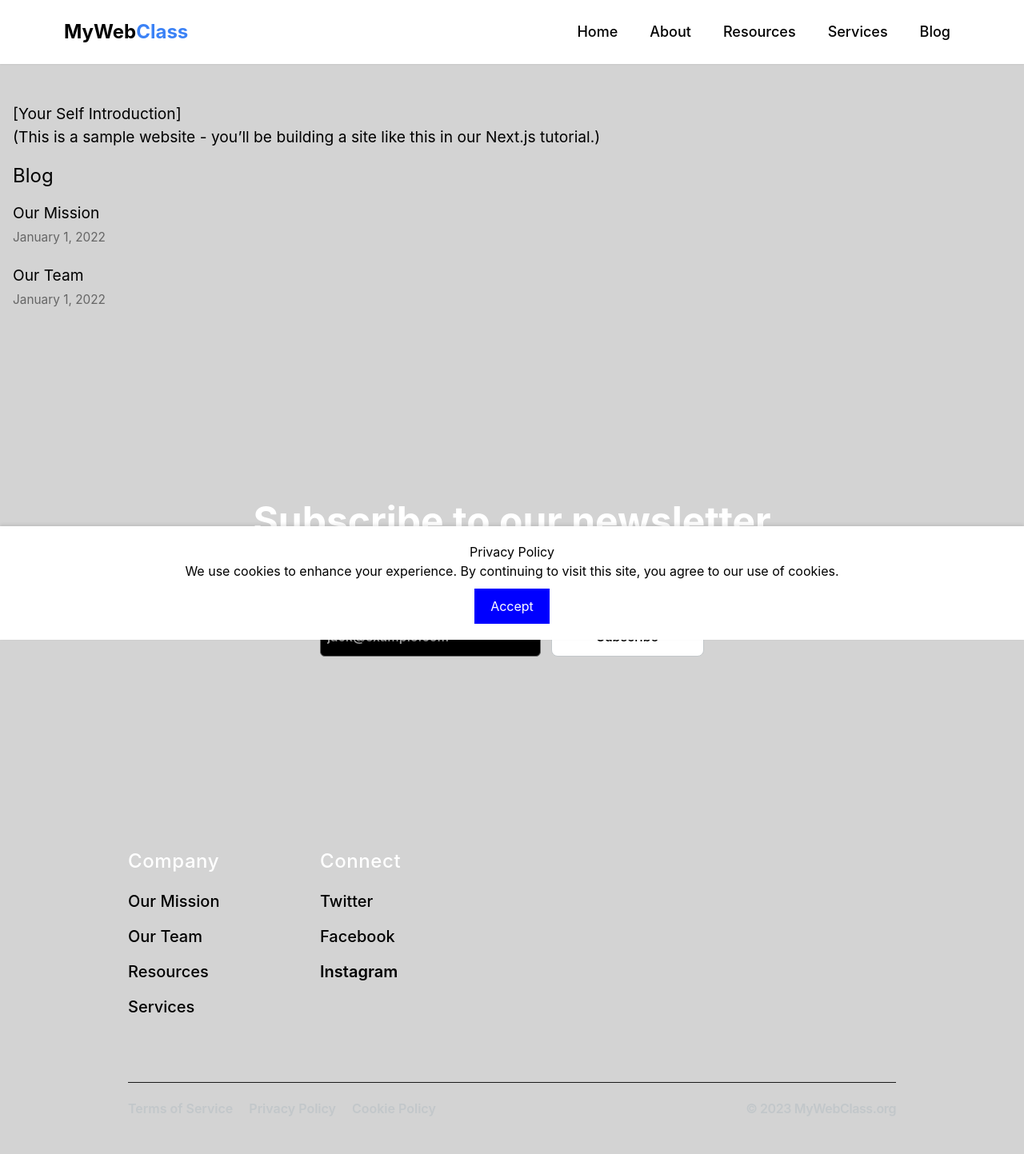
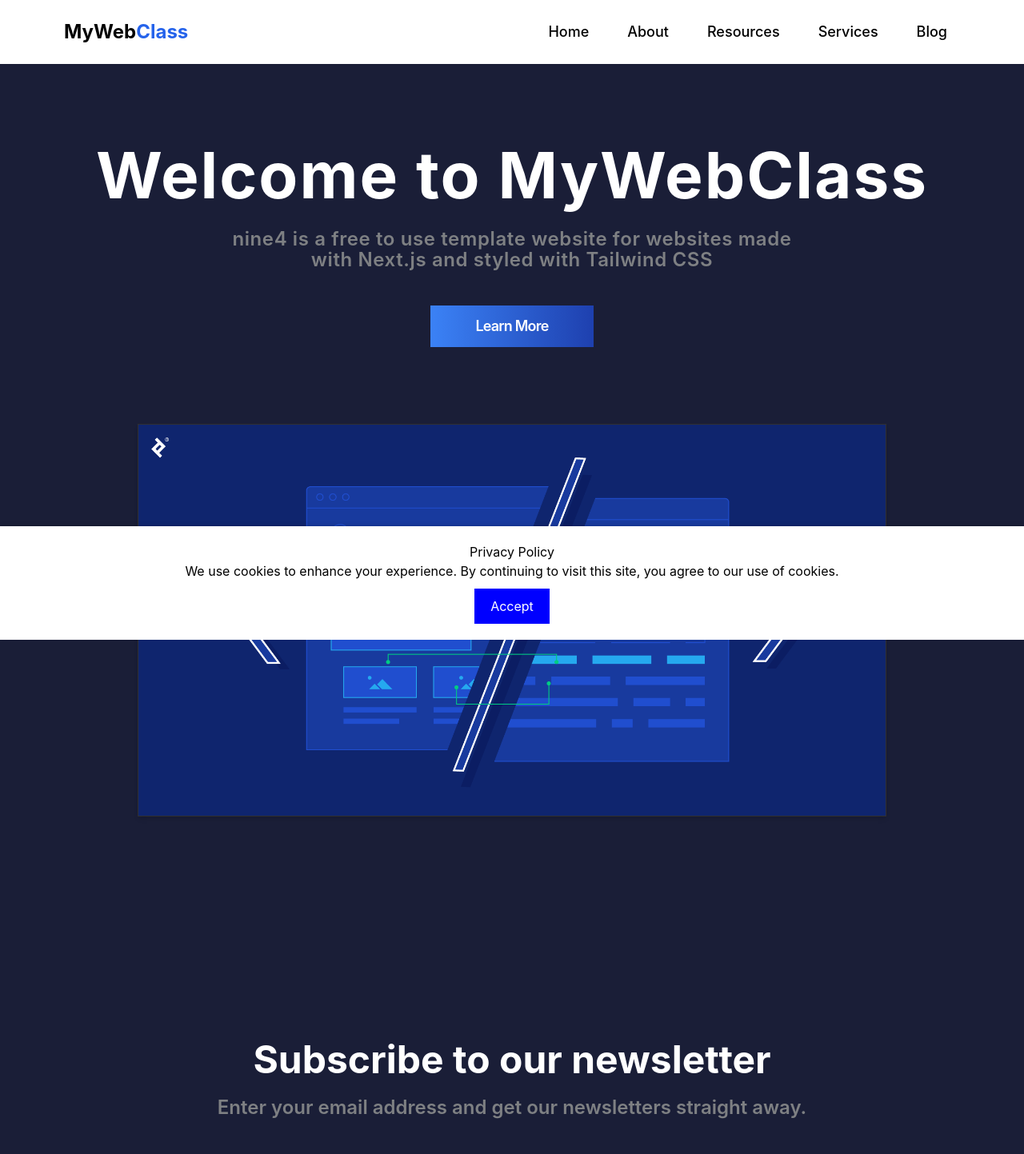
Before and after one commit to tanner666/Next.js_Website_IS601, a Next.js app: page /services in a window 1280 px wide. Shown: the top 1443 px of the page at 80% size. Built offline with nearby package versions, Linux system fonts and the light colour scheme.

Commit message:
updated css styling to match brand archetype

```diff
--- a/components/Footer.js
+++ b/components/Footer.js
@@ -2,7 +2,7 @@
 
 export default function Footer() {
     return (
-      <footer className="pb-4 text-black">
+      <footer className="pb-4 subtext">
         <div className="max-w-5xl xl:max-w-5xl mx-auto divide-y divide-gray-900 px-4 sm:px-6 md:px-8">
           <ul className="text-sm font-medium sm:pb-20 grid sm:grid-cols-2 md:grid-cols-3 lg:grid-cols-4 gap-y-10">
             <li className="space-y-5 row-span-2">
@@ -77,7 +77,7 @@
               <li>
                 <Link
                   href="/terms"
-                  className="text-md text-gray-200 hover:text-white transition-colors duration-300 hover:text-deep-purple-accent-400 font-semibold"
+                  className="text-md text-white hover:text-white transition-colors duration-300 hover:text-deep-purple-accent-400 font-semibold"
                 >
                   Terms of Service
                 </Link>
@@ -85,7 +85,7 @@
               <li>
                 <Link
                   href="/privacy-policy"
-                  className="text-md text-gray-200 hover:text-white transition-colors duration-300 hover:text-deep-purple-accent-400 font-semibold"
+                  className="text-md text-white hover:text-white transition-colors duration-300 hover:text-deep-purple-accent-400 font-semibold"
                 >
                   Privacy Policy
                 </Link>
@@ -93,7 +93,7 @@
               <li>
                 <Link
                   href="/cookie-policy"
-                  className="text-md text-gray-200 hover:text-white transition-colors duration-300 hover:text-deep-purple-accent-400 font-semibold"
+                  className="text-md text-white hover:text-white transition-colors duration-300 hover:text-deep-purple-accent-400 font-semibold"
                 >
                   Cookie Policy
                 </Link>
@@ -102,7 +102,7 @@
             <ul className="flex flex-col mb-3 space-y-2 lg:mb-0 sm:space-y-0 sm:space-x-5 sm:flex-row">
               <a
                 href="/"
-                className="text-md text-gray-200 hover:text-white transition-colors duration-300 hover:text-deep-purple-accent-400 font-semibold tracking-tight"
+                className="text-md text-white hover:text-white transition-colors duration-300 hover:text-deep-purple-accent-400 font-semibold tracking-tight"
               >
                 © 2023 MyWebClass.org
               </a>
--- a/components/Main.js
+++ b/components/Main.js
@@ -7,7 +7,7 @@
               <h1 class="mb-5 text-5xl font-bold text-white">
                 Subscribe to our newsletter
               </h1>
-              <h1 class="mb-9 text-2xl font-semibold text-gray-200">
+              <h1 class="subtext mb-9 text-2xl font-semibold">
                 Enter your email address and get our newsletters straight away.
               </h1>
               <input
--- a/components/navbar.js
+++ b/components/navbar.js
@@ -1,8 +1,8 @@
 import React, { useState } from "react";
-//npm install @headlessui/react react-scroll
 import { Transition } from "@headlessui/react";
 import Link from 'next/link';
 import 'tailwindcss/tailwind.css';
+import styles from './navbar.module.css';
 
 function Navbar() {
 	const [isOpen, setIsOpen] = useState(false);
@@ -15,7 +15,7 @@
 						<div className="flex items-center  mx-20  justify-between w-full">
 							<div className="flex justify-center items-center flex-shrink-0 ">
 								<h1 className=" font-bold text-2xl cursor-pointer">
-									<Link href="/">MyWeb<span className="text-blue-500">Class</span></Link>
+									<Link href="/">MyWeb<span className="text-blue-600">Class</span></Link>
 								</h1>
 							</div>
 
@@ -27,7 +27,7 @@
 										smooth={true}
 										offset={50}
 										duration={500}
-										className="cursor-pointer hover:bg-blue-600 text-black hover:text-white px-3 py-2 rounded-md text-lg font-medium"
+										className={styles.button}
                                         role="menuitem"
                                         tabIndex="0"
                                         aria-label="Home section"
@@ -42,7 +42,7 @@
                                         onMouseLeave={() => setActiveClass("")}
                                     >
                                         <button
-                                            className="cursor-pointer hover:bg-blue-600 text-black hover:text-white px-3 py-2 rounded-md text-lg font-medium"
+                                            className={styles.button}
                                             activeClass="About"
                                             role="menuitem"
                                             tabIndex="0"
@@ -65,13 +65,13 @@
                                             <div className="py-1">
                                             <Link
                                                 href="/about/our-mission"
-                                                className="block px-4 py-2 text-base text-black hover:bg-blue-600 hover:text-white"
+                                                className={styles.submenu}
                                             >
                                                 Our Mission
                                             </Link>
                                             <Link
                                                 href="/about/our-team"
-                                                className="block px-4 py-2 text-base text-black hover:bg-blue-600 hover:text-white"
+                                                className={styles.submenu}
                                             >
                                                 Our Team
                                             </Link>
@@ -86,7 +86,7 @@
 										smooth={true}
 										offset={50}
 										duration={500}
-										className="cursor-pointer hover:bg-blue-600 text-black hover:text-white px-3 py-2 rounded-md text-lg font-medium"
+										className={styles.button}
                                         role="menuitem"
                                         tabIndex="0"
                                         aria-label="Resources section"
@@ -103,7 +103,7 @@
 										smooth={true}
 										offset={50}
 										duration={500}
-										className="cursor-pointer hover:bg-blue-600 text-black hover:text-white px-3 py-2 rounded-md text-lg font-medium"
+										className={styles.button}
                                         role="menuitem"
                                         tabIndex="0"
                                         aria-label="Services section"
@@ -120,7 +120,7 @@
                                     >
                                         <button
                                             activeClass="Blog"
-                                            className="cursor-pointer hover:bg-blue-600 text-black hover:text-white px-3 py-2 rounded-md text-lg font-medium"
+                                            className={styles.button}
                                             role="menuitem"
                                             tabIndex="0"
                                             aria-label="Blog section"
@@ -142,13 +142,13 @@
                                             <div className="py-1">
                                             <Link
                                                 href="/posts/pre-rendering"
-                                                className="block px-4 py-2 text-base text-black hover:bg-blue-600 hover:text-white"
+                                                className={styles.submenu}
                                             >
                                                 Pre-Rendering
                                             </Link>
                                             <Link
                                                 href="/posts/ssg-ssr"
-                                                className="block px-4 py-2 text-base text-black hover:bg-blue-600 hover:text-white"
+                                                className={styles.submenu}
                                             >
                                                 SSG-SSR
                                             </Link>
--- /dev/null
+++ b/components/navbar.module.css
@@ -0,0 +1,27 @@
+.button{
+    cursor: pointer;
+    background-image: white;
+    color: #000;
+    padding: 0.5rem 1rem;
+    border-radius: 0.375rem;
+    font-size: 1.125rem;
+    font-weight: 500;
+  }
+
+.button:hover {
+    background-image: linear-gradient(to right, #1E40AF, #3B82F6);
+    color: #fff;
+  }
+
+.submenu {
+    display: block;
+    padding: 0.5rem 1rem;
+    font-size: 1rem;
+    color: #000;
+    border-radius: 0.375rem;
+  }
+
+.submenu:hover {
+    background-image: linear-gradient(to right, #1E40AF, #3B82F6);
+    color: #fff;
+  }
--- a/pages/about/[id].js
+++ b/pages/about/[id].js
@@ -11,12 +11,12 @@
       <Head>
         <title>{postData.title}</title>
       </Head>
-      <article>
+      <article className={utilStyles.md}>
         <h1 className={utilStyles.headingXl}>{postData.title}</h1>
         <div className={utilStyles.lightText}>
           <Date dateString={postData.date} />
         </div>
-        <div className="max-w-xl" dangerouslySetInnerHTML={{ __html: postData.contentHtml }} />
+        <div dangerouslySetInnerHTML={{ __html: postData.contentHtml }} />
       </article>
       </div>
     </Layout>
--- a/pages/index.js
+++ b/pages/index.js
@@ -11,12 +11,12 @@
       <Head>
         <title>{siteTitle}</title>
       </Head>
-      <section className="text-gray-600 body-font">
+      <section className="body-font">
         <div className="max-w-6xl pt-12 pb-24 mx-auto text-center">
-          <h1 className="text-80 font-4 lh-6 ld-04 font-bold text-white mb-6">
+          <h1 className="text-80 lh-6 ld-04 font-bold title mb-6">
             Welcome to MyWebClass
           </h1>
-          <h2 className="text-2xl font-4 font-semibold lh-6 ld-04 pb-11 text-gray-700">
+          <h2 className="text-2xl font-semibold lh-6 ld-04 pb-11 subtext">
             nine4 is a free to use template website for websites made
             <br />
             with Next.js and styled with Tailwind CSS
--- a/pages/posts/[id].js
+++ b/pages/posts/[id].js
@@ -11,12 +11,12 @@
       <Head>
         <title>{postData.title}</title>
       </Head>
-      <article>
+      <article className={utilStyles.md}>
         <h1 className={utilStyles.headingXl}>{postData.title}</h1>
         <div className={utilStyles.lightText}>
           <Date dateString={postData.date} />
         </div>
-        <div className="max-w-xl" dangerouslySetInnerHTML={{ __html: postData.contentHtml }} />
+        <div dangerouslySetInnerHTML={{ __html: postData.contentHtml }} />
       </article>
       </div>
     </Layout>
--- a/pages/resources.js
+++ b/pages/resources.js
@@ -1,22 +1,22 @@
 import Head from 'next/head'
 import Layout, { siteTitle } from '../components/layout'
 import utilStyles from '../styles/utils.module.css'
-import { getSortedPostsData } from '../lib/about'
+import { getSortedPostsData } from '../lib/posts'
 import Link from 'next/link'
 import Date from '../components/date'
 
 export default function Home({ allPostsData }) {
   return (
-    <Layout home>
+    <Layout>
       <Head>
         <title>{siteTitle}</title>
       </Head>
-      <section className="text-gray-600 body-font">
-        <div className="max-w-5xl pt-36 pb-24 mx-auto text-center">
-          <h1 className="text-80 font-4 lh-6 ld-04 font-bold text-white mb-6">
+      <section className="body-font">
+        <div className="max-w-6xl pt-12 pb-24 mx-auto text-center">
+          <h1 className="text-80 lh-6 ld-04 font-bold title mb-6">
             Welcome to MyWebClass
           </h1>
-          <h2 className="text-2xl font-4 font-semibold lh-6 ld-04 pb-11 text-gray-700">
+          <h2 className="text-2xl font-semibold lh-6 ld-04 pb-11 subtext">
             nine4 is a free to use template website for websites made
             <br />
             with Next.js and styled with Tailwind CSS
@@ -31,10 +31,11 @@
           <img
             className="object-cover object-center w-3/4 mb-10 border shadow-md g327"
             alt="Placeholder Image"
-            src="./images/placeholder.png"
+            src="./images/webclass.png"
           />
         </div>
       </section>
+
     </Layout>
   )
 }
--- a/pages/services.js
+++ b/pages/services.js
@@ -1,37 +1,41 @@
 import Head from 'next/head'
 import Layout, { siteTitle } from '../components/layout'
 import utilStyles from '../styles/utils.module.css'
-import { getSortedPostsData } from '../lib/about'
+import { getSortedPostsData } from '../lib/posts'
 import Link from 'next/link'
 import Date from '../components/date'
 
 export default function Home({ allPostsData }) {
   return (
-    <Layout home>
+    <Layout>
       <Head>
         <title>{siteTitle}</title>
       </Head>
-      <section className={utilStyles.headingMd}>
-        <p>[Your Self Introduction]</p>
-        <p>
-          (This is a sample website - you’ll be building a site like this in{' '}
-          <a href="https://nextjs.org/learn">our Next.js tutorial</a>.)
-        </p>
+      <section className="body-font">
+        <div className="max-w-6xl pt-12 pb-24 mx-auto text-center">
+          <h1 className="text-80 lh-6 ld-04 font-bold title mb-6">
+            Welcome to MyWebClass
+          </h1>
+          <h2 className="text-2xl font-semibold lh-6 ld-04 pb-11 subtext">
+            nine4 is a free to use template website for websites made
+            <br />
+            with Next.js and styled with Tailwind CSS
+          </h2>
+          <Link href="/about" className="inline-flex items-center py-3 px-14 font-semibold tracking-tighter text-white transition duration-500 ease-in-out transform bg-gradient-to-r from-blue-500 to-blue-800 text-md md:mt-0 focus:shadow-outline">
+            <div className="flex text-lg justify-center">
+              Learn More
+            </div>
+          </Link>
+        </div>
+        <div className="container flex flex-col items-center justify-center mx-auto">
+          <img
+            className="object-cover object-center w-3/4 mb-10 border shadow-md g327"
+            alt="Placeholder Image"
+            src="./images/webclass.png"
+          />
+        </div>
       </section>
-      <section className={`${utilStyles.headingMd} ${utilStyles.padding1px}`}>
-        <h2 className={utilStyles.headingLg}>Blog</h2>
-        <ul className={utilStyles.list}>
-          {allPostsData.map(({ id, date, title }) => (
-            <li className={utilStyles.listItem} key={id}>
-              <Link href={`/about/${id}`}>{title}</Link>
-              <br />
-              <small className={utilStyles.lightText}>
-                <Date dateString={date} />
-              </small>
-            </li>
-          ))}
-        </ul>
-      </section>
+
     </Layout>
   )
 }
--- a/styles/global.css
+++ b/styles/global.css
@@ -10,7 +10,15 @@
   margin: 0;
   font-family: -apple-system, BlinkMacSystemFont, Segoe UI, Roboto, Oxygen,
     Ubuntu, Cantarell, Fira Sans, Droid Sans, Helvetica Neue, sans-serif;
-  background-color: lightgrey;
+  background-color:#1a1e37;
+}
+
+body .title{
+  color: white;
+}
+
+body .subtext{
+  color: #7e8083;
 }
 
 
@@ -23,6 +31,10 @@
   font-size: 18px;
   background-color: white;
   color: black;
+}
+
+.title {
+
 }
 
 a {
--- a/styles/utils.module.css
+++ b/styles/utils.module.css
@@ -1,4 +1,9 @@
-.heading2Xl {
+/*styles for .md files*/
+.md{
+  color: white;
+  max-width: 32rem;
+}
+.md .heading2Xl {
   font-size: 2.5rem;
   line-height: 1.2;
   font-weight: 800;
@@ -6,7 +11,7 @@
   margin: 1rem 0;
 }
 
-.headingXl {
+.md .headingXl {
   font-size: 2rem;
   line-height: 1.3;
   font-weight: 800;
@@ -14,13 +19,13 @@
   margin: 1rem 0;
 }
 
-.headingLg {
+.md .headingLg {
   font-size: 1.5rem;
   line-height: 1.4;
   margin: 1rem 0;
 }
 
-.headingMd {
+.md .headingMd {
   font-size: 1.2rem;
   line-height: 1.5;
 }
@@ -48,5 +53,5 @@
 }
 
 .lightText {
-  color: #666;
+  color: #7e8083;
 }
```
